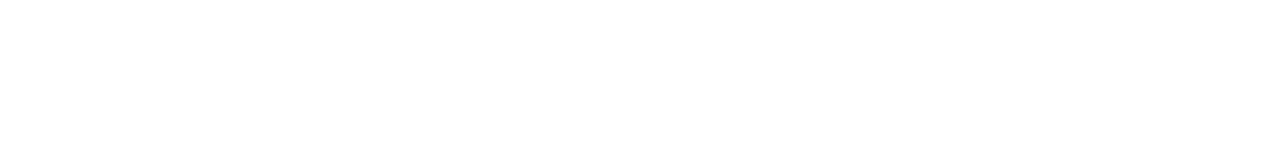
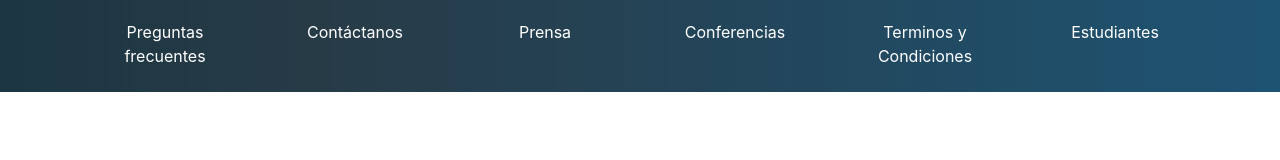
Before and after one commit to emanueljtc/platzi-bootstrap, a plain HTML site: page index.html in a window 1280 px wide. Drawn offline with nearby package versions, Linux system fonts and the light colour scheme.

Commit message:
add footer

```diff
--- /dev/null
+++ b/css/index.css
@@ -0,0 +1,7 @@
+#footer {
+    background: linear-gradient(90deg, #1c3643 0, #273b47 25%, #1e5372);
+}
+
+#footer a {
+    color: white;
+}
--- a/index.html
+++ b/index.html
@@ -9,13 +9,37 @@
   <!-- Bootstrap CSS -->
   <link rel="stylesheet" href="https://stackpath.bootstrapcdn.com/bootstrap/4.3.1/css/bootstrap.min.css"
     integrity="sha384-ggOyR0iXCbMQv3Xipma34MD+dH/1fQ784/j6cY/iJTQUOhcWr7x9JvoRxT2MZw1T" crossorigin="anonymous">
-
-  <title>Hello, world!</title>
+  <link rel="stylesheet" href="./css/index.css">
+  <title>PlatziConf Hawaii</title>
 </head>
 
 <body>
 
-  <!-- Optional JavaScript -->
+
+  <footer id="footer" class="pb-4 pt-3">
+    <div class="container">
+      <div class="row text-center">
+        <div class="col-12 col-lg pt-1">
+          <a href="#">Preguntas frecuentes</a>
+        </div>
+        <div class="col-12 col-lg pt-1">
+          <a href="#">Contáctanos</a>
+        </div>
+        <div class="col-12 col-lg pt-1">
+          <a href="#">Prensa</a>
+        </div>
+        <div class="col-12 col-lg pt-1">
+          <a href="#">Conferencias</a>
+        </div>
+        <div class="col-12 col-lg pt-1">
+          <a href="#">Terminos y Condiciones</a>
+        </div>
+        <div class="col-12 col-lg pt-1">
+          <a href="#">Estudiantes</a>
+        </div>
+      </div>
+    </div>
+  </footer> <!-- Optional JavaScript -->
   <!-- jQuery first, then Popper.js, then Bootstrap JS -->
   <script src="https://code.jquery.com/jquery-3.3.1.slim.min.js"
     integrity="sha384-q8i/X+965DzO0rT7abK41JStQIAqVgRVzpbzo5smXKp4YfRvH+8abtTE1Pi6jizo"
```
